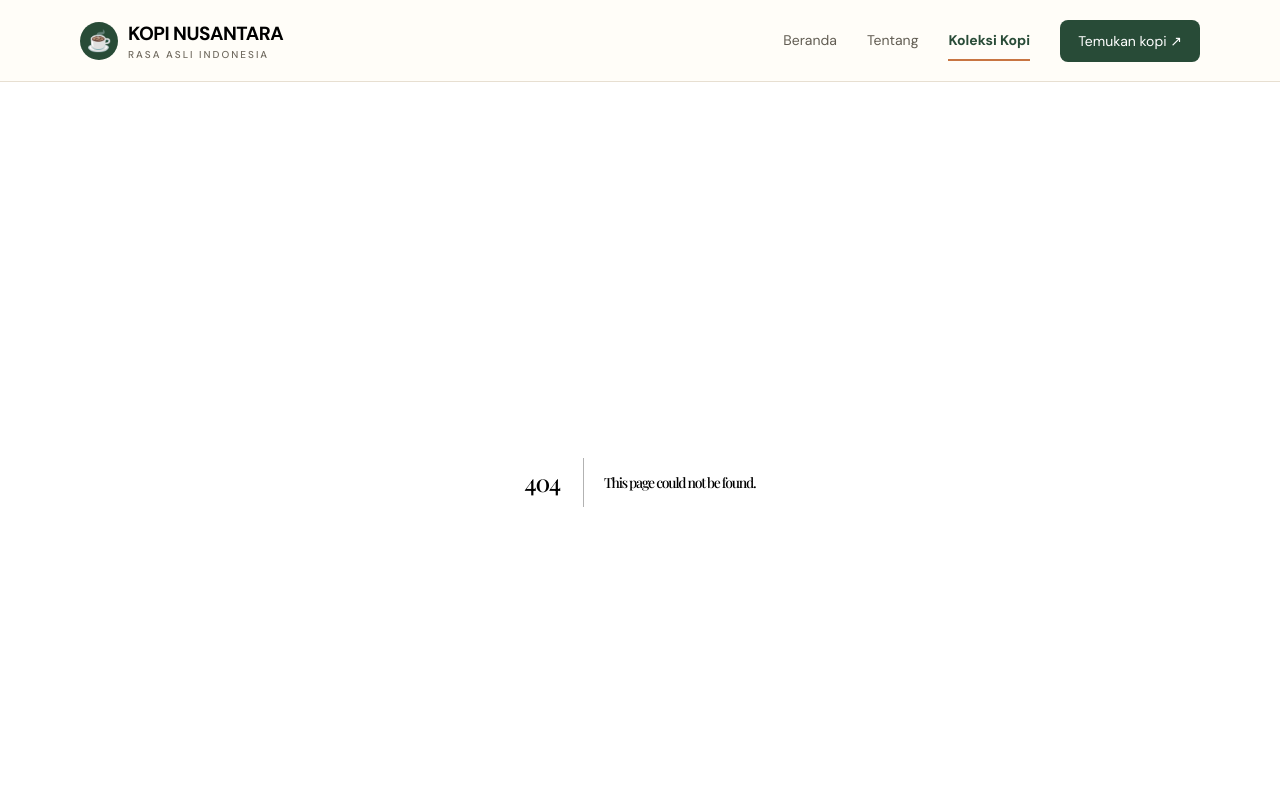
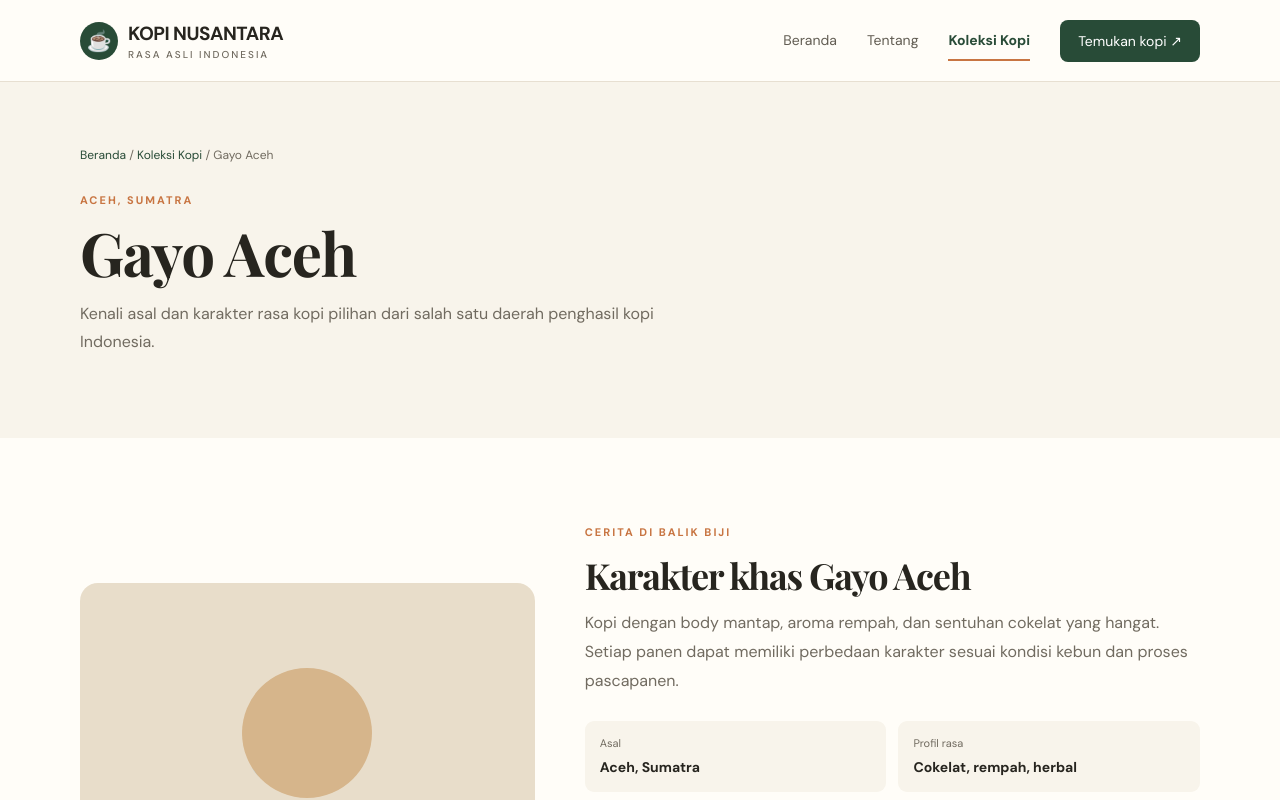
Before and after one commit to jonathanreven66-creator/reven, a Next.js app: page /kopi/gayo-aceh in a window 1280 px wide. Before the commit this address had no page. Shown: the top 800 px of the page. Built offline with nearby package versions, Linux system fonts and the light colour scheme.

Commit message:
Add Kopi Nusantara company profile: app/kopi/[slug]/page.tsx

```diff
--- /dev/null
+++ b/app/kopi/[slug]/page.tsx
@@ -0,0 +1,6 @@
+import Link from "next/link";
+import {notFound} from "next/navigation";
+import {coffees} from "@/data/coffees";
+export function generateStaticParams(){return coffees.map(coffee=>({slug:coffee.slug}));}
+export async function generateMetadata({params}:{params:Promise<{slug:string}>}){const {slug}=await params;const coffee=coffees.find(item=>item.slug===slug);return {title:coffee?`${coffee.name} | Kopi Nusantara`:"Kopi tidak ditemukan"};}
+export default async function CoffeeDetailPage({params}:{params:Promise<{slug:string}>}){const {slug}=await params;const coffee=coffees.find(item=>item.slug===slug);if(!coffee)notFound();return <><section className="page-hero"><div className="container"><div className="breadcrumbs"><Link href="/">Beranda</Link> / <Link href="/kopi">Koleksi Kopi</Link> / {coffee.name}</div><span className="eyebrow">{coffee.region.toUpperCase()}</span><h1>{coffee.name}</h1><p>Kenali asal dan karakter rasa kopi pilihan dari salah satu daerah penghasil kopi Indonesia.</p></div></section><section className="section container detail-layout"><div className={`detail-art coffee-visual tone-${coffee.tone}`}>{coffee.icon}</div><div className="detail-copy"><span className="eyebrow">CERITA DI BALIK BIJI</span><h2>Karakter khas {coffee.name}</h2><p>{coffee.description} Setiap panen dapat memiliki perbedaan karakter sesuai kondisi kebun dan proses pascapanen.</p><div className="detail-meta"><div><small>Asal</small><strong>{coffee.region}</strong></div><div><small>Profil rasa</small><strong>{coffee.flavor}</strong></div><div><small>Proses</small><strong>{coffee.process}</strong></div><div><small>Ketinggian</small><strong>{coffee.altitude}</strong></div></div><Link className="button button-primary" href="/kopi">← Kembali ke koleksi</Link></div></section></>}
```
